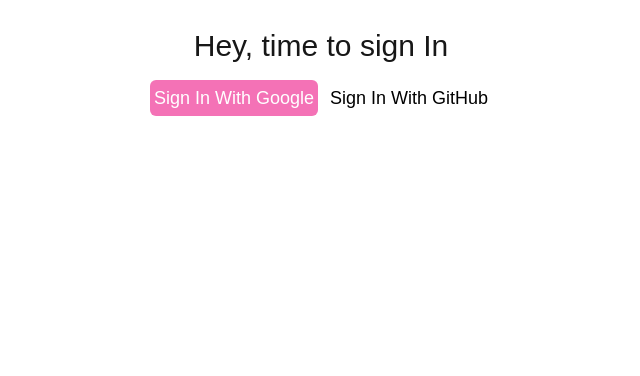
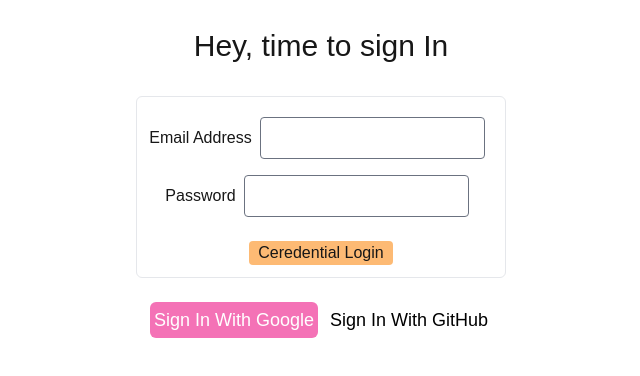
Before and after one commit to kawsar007/NextAuth, a Next.js app: page / in a window 1280 px wide. Shown: the top 376 px of the page, without its empty margins (319-959 px from the left). Built offline with nearby package versions, Linux system fonts and the light colour scheme; no server answers.

Commit message:
Working with CredientialsProvider

```diff
--- a/app/auth.js
+++ b/app/auth.js
@@ -1,4 +1,5 @@
 import NextAuth from "next-auth";
+import CredentialsProvider from "next-auth/providers/credentials";
 import GithubProvider from "next-auth/providers/github";
 import GoogleProvider from "next-auth/providers/google";
 
@@ -8,7 +9,11 @@
    signIn,
    signOut
 } = NextAuth({
+   session: {
+     strategy: "jwt"
+   },
    providers: [
+      CredentialsProvider({}),
       GoogleProvider({
          clientId: process.env.GOOGLE_CLIENT_ID,
          clientSecret: process.env.GOOGLE_CLIENT_SECRET,
--- a/components/LoginForm.jsx
+++ b/components/LoginForm.jsx
@@ -1,24 +1,37 @@
-import { doSocialLogin } from "../app/actions/index.js";
+import SocialLogin from "../components/SocialLogin";
 
 const LoginForm = () => {
   return (
-    <form action={doSocialLogin}>
-      <button
-        className='bg-pink-400 text-white p-1 rounded-md m-1 text-lg'
-        type='submit'
-        name='action'
-        value='google'>
-        Sign In With Google
-      </button>
+    <>
+      <form className='my-5 flex flex-col items-center border p-3 border-gray-200 rounded-md'>
+        <div className='my-2'>
+          <label htmlFor='email'>Email Address</label>
+          <input
+            className='border mx-2 border-gray-500 rounded text-black p-2'
+            type='email'
+            name='email'
+            id='email'
+          />
+        </div>
 
-      <button
-        className='bg-white text-black p-1 rounded-md m-1 text-lg'
-        type='submit'
-        name='action'
-        value='github'>
-        Sign In With GitHub
-      </button>
-    </form>
+        <div className='my-2'>
+          <label htmlFor='password'>Password</label>
+          <input
+            className='border mx-2 border-gray-500 rounded text-black p-2'
+            type='password'
+            name='password'
+            id='password'
+          />
+        </div>
+
+        <button
+          type='submit'
+          className='bg-orange-300 mt-4 rounded flex justify-center items-center w-36'>
+          Ceredential Login
+        </button>
+      </form>
+      <SocialLogin />
+    </>
   );
 };
 
--- /dev/null
+++ b/components/SocialLogin.jsx
@@ -0,0 +1,25 @@
+import { doSocialLogin } from "../app/actions/index.js";
+
+const SocialLogin = () => {
+  return (
+    <form action={doSocialLogin}>
+      <button
+        className='bg-pink-400 text-white p-1 rounded-md m-1 text-lg'
+        type='submit'
+        name='action'
+        value='google'>
+        Sign In With Google
+      </button>
+
+      <button
+        className='bg-white text-black p-1 rounded-md m-1 text-lg'
+        type='submit'
+        name='action'
+        value='github'>
+        Sign In With GitHub
+      </button>
+    </form>
+  );
+};
+
+export default SocialLogin;
```
Also changed, not shown: data/user.js (added, +14 -0 lines).
